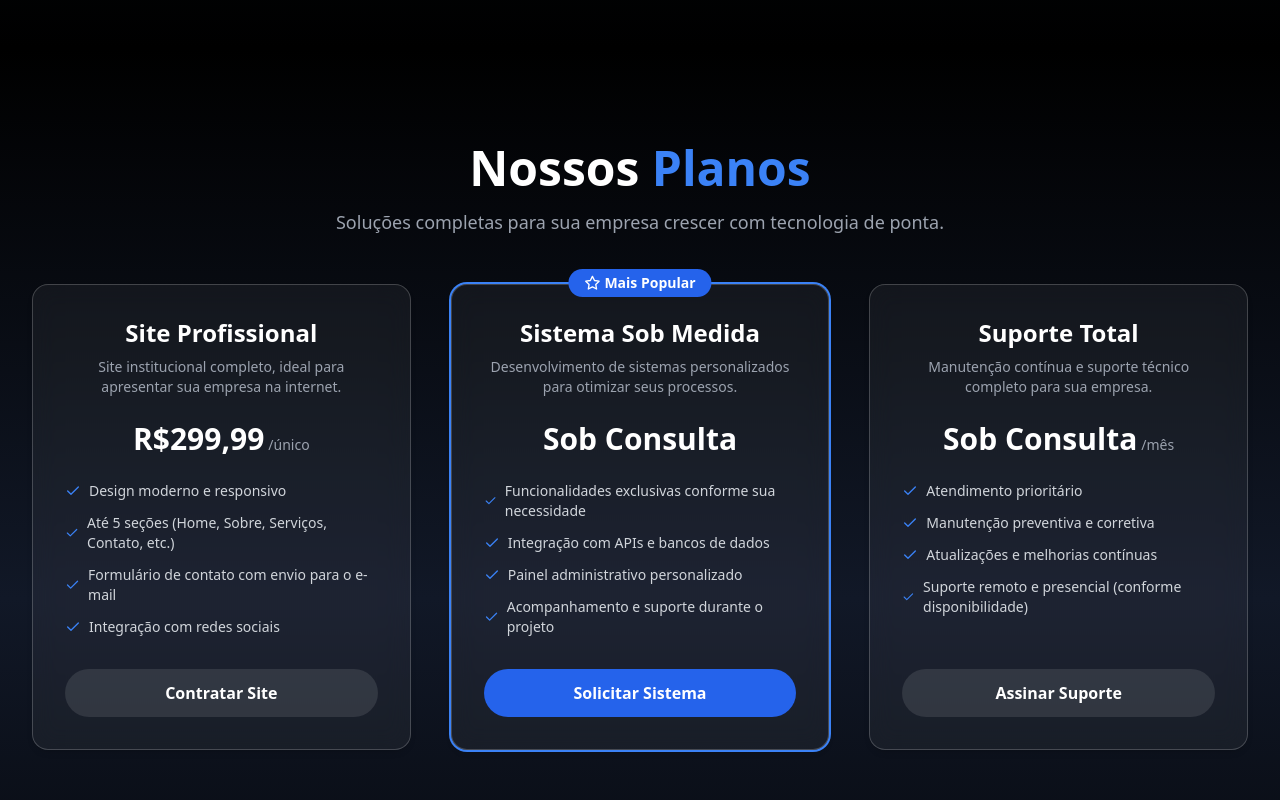
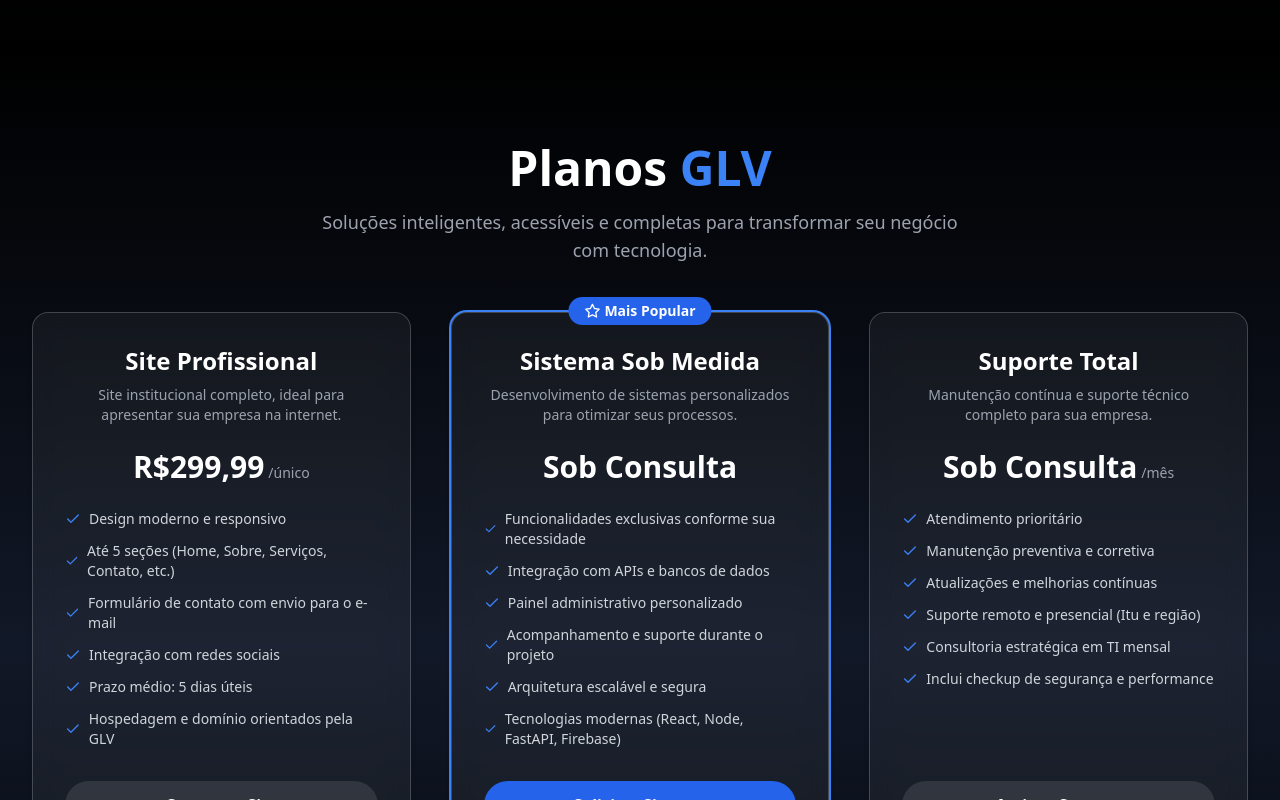
Before and after one commit to devcauagalvao/siteglv, a React (Vite) app: page / in a window 1280 px wide. Shown: the part 4860-5660 px from the top of the page. Built offline with nearby package versions, Linux system fonts and the light colour scheme.

Commit message:
✨ Atualiza componente de planos GLV com copy otimizada, CTAs fortes, links do Instagram/site e foco em conversão

```diff
--- a/src/sections/Plans.tsx
+++ b/src/sections/Plans.tsx
@@ -16,11 +16,13 @@ const plans = [
       "Até 5 seções (Home, Sobre, Serviços, Contato, etc.)",
       "Formulário de contato com envio para o e-mail",
       "Integração com redes sociais",
+      "Prazo médio: 5 dias úteis",
+      "Hospedagem e domínio orientados pela GLV",
     ],
     highlighted: false,
     popular: false,
     buttonText: "Contratar Site",
-    whatsappMsg: "Olá, tenho interesse no plano Site Profissional."
+    whatsappMsg: "Olá, tenho interesse no plano Site Profissional. Pode me explicar como funciona?"
   },
   {
     id: "custom-system",
@@ -34,11 +36,13 @@ const plans = [
       "Integração com APIs e bancos de dados",
       "Painel administrativo personalizado",
       "Acompanhamento e suporte durante o projeto",
+      "Arquitetura escalável e segura",
+      "Tecnologias modernas (React, Node, FastAPI, Firebase)"
     ],
     highlighted: true,
     popular: true,
     buttonText: "Solicitar Sistema",
-    whatsappMsg: "Olá, gostaria de desenvolver um sistema personalizado."
+    whatsappMsg: "Olá, gostaria de desenvolver um sistema personalizado com a GLV. Podemos conversar?"
   },
   {
     id: "full-support",
@@ -51,12 +55,14 @@ const plans = [
       "Atendimento prioritário",
       "Manutenção preventiva e corretiva",
       "Atualizações e melhorias contínuas",
-      "Suporte remoto e presencial (conforme disponibilidade)",
+      "Suporte remoto e presencial (Itu e região)",
+      "Consultoria estratégica em TI mensal",
+      "Inclui checkup de segurança e performance"
     ],
     highlighted: false,
     popular: false,
     buttonText: "Assinar Suporte",
-    whatsappMsg: "Olá, quero contratar o plano Suporte Total."
+    whatsappMsg: "Olá, quero contratar o plano Suporte Total da GLV. Pode me dar mais detalhes?"
   }
 ];
 
@@ -68,7 +74,7 @@ const Plans = () => {
     if (inView && !hasAnimated) setHasAnimated(true);
   }, [inView, hasAnimated]);
 
-  const openWhatsApp = (message: string) => {
+  const openWhatsApp = (message) => {
     const phone = "5511919167653";
     const url = `https://wa.me/${phone}?text=${encodeURIComponent(message)}`;
     window.open(url, "_blank");
@@ -83,7 +89,7 @@ const Plans = () => {
           animate={hasAnimated ? { y: 0, opacity: 1 } : undefined}
           transition={{ duration: 0.8 }}
         >
-          Nossos <span className="text-blue-500">Planos</span>
+          Planos <span className="text-blue-500">GLV</span>
         </motion.h2>
 
         <motion.p
@@ -92,7 +98,7 @@ const Plans = () => {
           animate={hasAnimated ? { y: 0, opacity: 1 } : undefined}
           transition={{ delay: 0.2, duration: 0.8 }}
         >
-          Soluções completas para sua empresa crescer com tecnologia de ponta.
+          Soluções inteligentes, acessíveis e completas para transformar seu negócio com tecnologia.
         </motion.p>
 
         <div className="grid gap-10 sm:grid-cols-1 md:grid-cols-2 lg:grid-cols-3">
@@ -182,7 +188,7 @@ const Plans = () => {
           animate={hasAnimated ? { opacity: 1 } : undefined}
           transition={{ delay: 1.2, duration: 0.6 }}
         >
-          * Todos os planos incluem setup gratuito e suporte especializado. Valores podem variar conforme demanda e personalização.
+          * Todos os planos incluem setup gratuito, suporte especializado e garantia de qualidade GLV.
         </motion.p>
       </div>
     </section>
```
